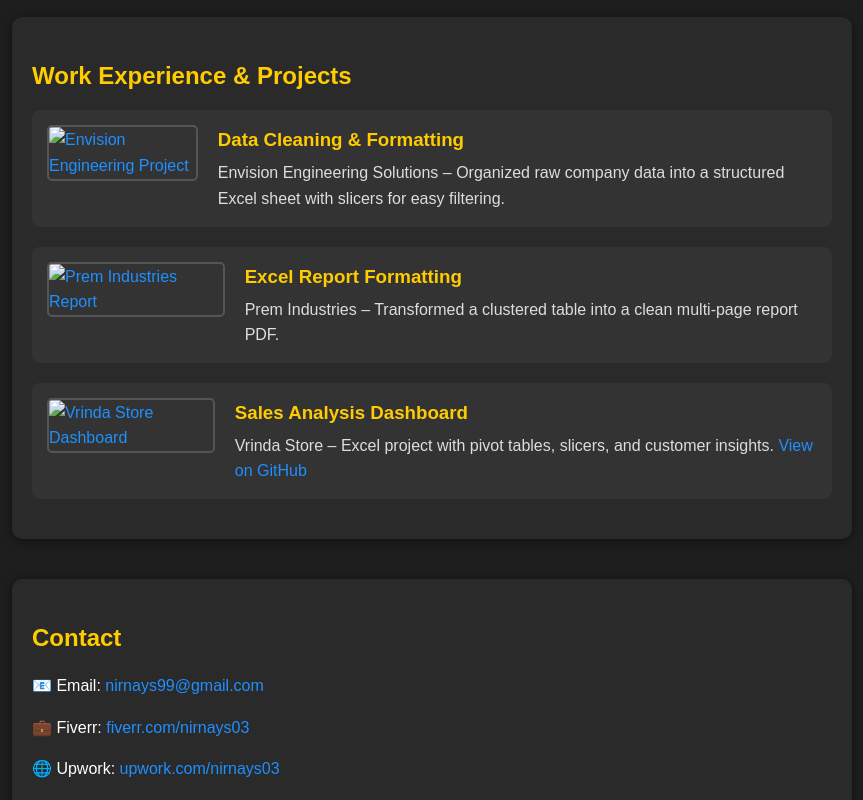
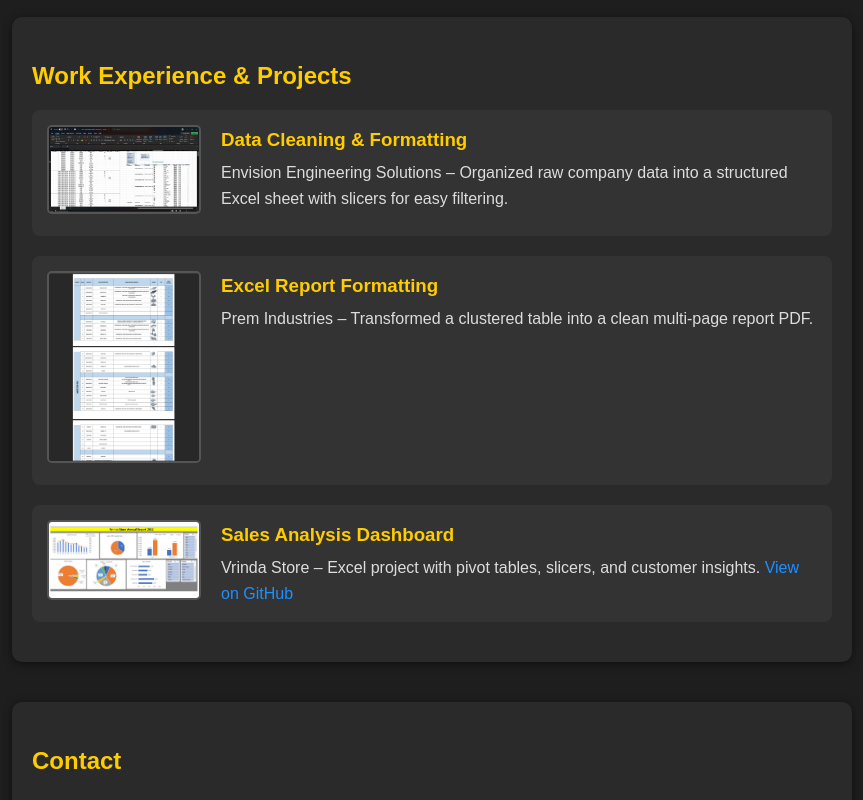
Before and after one commit to Nirnays03/Nirnays-portfolio, a plain HTML site: page index.html in a window 1280 px wide. Shown: the part 758-1558 px from the top of the page, without its empty margins (208-1071 px from the left). Drawn offline with Linux system fonts and the light colour scheme.

Commit message:
Update index.html

```diff
--- a/index.html
+++ b/index.html
@@ -27,9 +27,10 @@
   <h2>Work Experience & Projects</h2>
 
   <div class="project">
-    <a href="projects/project1.png" target="_blank">
-  <img src="projects/project1.png" alt="Envision Engineering Project">
-  </a>
+   <a href="project1.png" target="_blank">
+  <img src="project1.png" alt="Envision Engineering Project">
+</a>
+
     <div>
       <h3>Data Cleaning & Formatting</h3>
       <p>Envision Engineering Solutions – Organized raw company data into a structured Excel sheet with slicers for easy filtering.</p>
@@ -37,9 +38,10 @@
   </div>
 
   <div class="project">
-    <a href="projects/project2.png" target="_blank">
-  <img src="projects/project2.png" alt="Prem Industries Report">
+   <a href="project2.png" target="_blank">
+  <img src="project2.png" alt="Prem Industries Report">
 </a>
+
 
     <div>
       <h3>Excel Report Formatting</h3>
@@ -48,9 +50,10 @@
   </div>
 
   <div class="project">
-   <a href="projects/project3.png" target="_blank">
-  <img src="projects/project3.png" alt="Vrinda Store Dashboard">
+  <a href="project3.png" target="_blank">
+  <img src="project3.png" alt="Vrinda Store Dashboard">
 </a>
+
 
     <div>
       <h3>Sales Analysis Dashboard</h3>
```
